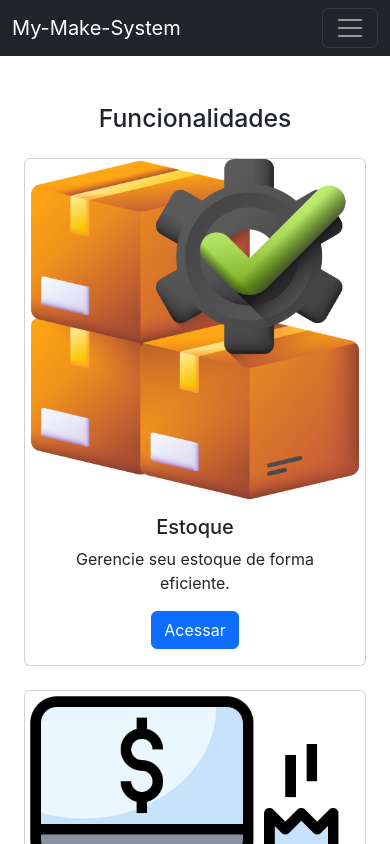
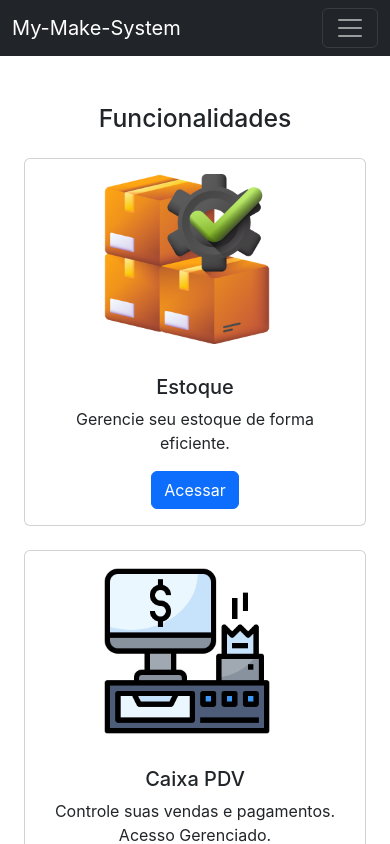
Before and after one commit to alfredo-allan/My-Make-System, a React (Create React App) app: page / in a window 390 px wide. Shown: the top 844 px of the page. Built offline with nearby package versions, Linux system fonts and the light colour scheme.

Commit message:
ajustando responsividade

```diff
--- /dev/null
+++ b/src/Components/DowngradesItems/DowngradesItems.css
@@ -0,0 +1,11 @@
+@media (max-width: 768px) {
+    .container.my-4 {
+        img {
+            width: 50%;
+            align-items: center;
+            display: flex;
+            justify-content: center;
+            margin: 15px 77px;
+        }
+    }
+}
--- a/src/Components/DowngradesItems/DowngradesItems.tsx
+++ b/src/Components/DowngradesItems/DowngradesItems.tsx
@@ -1,6 +1,6 @@
 import React, { useState } from "react";
 import { fetchItemIdByCode, deleteStock } from "./api";
-
+import './DowngradesItems.css'
 interface DowngradesItensProps {
     onBack: () => void;
 }
```
